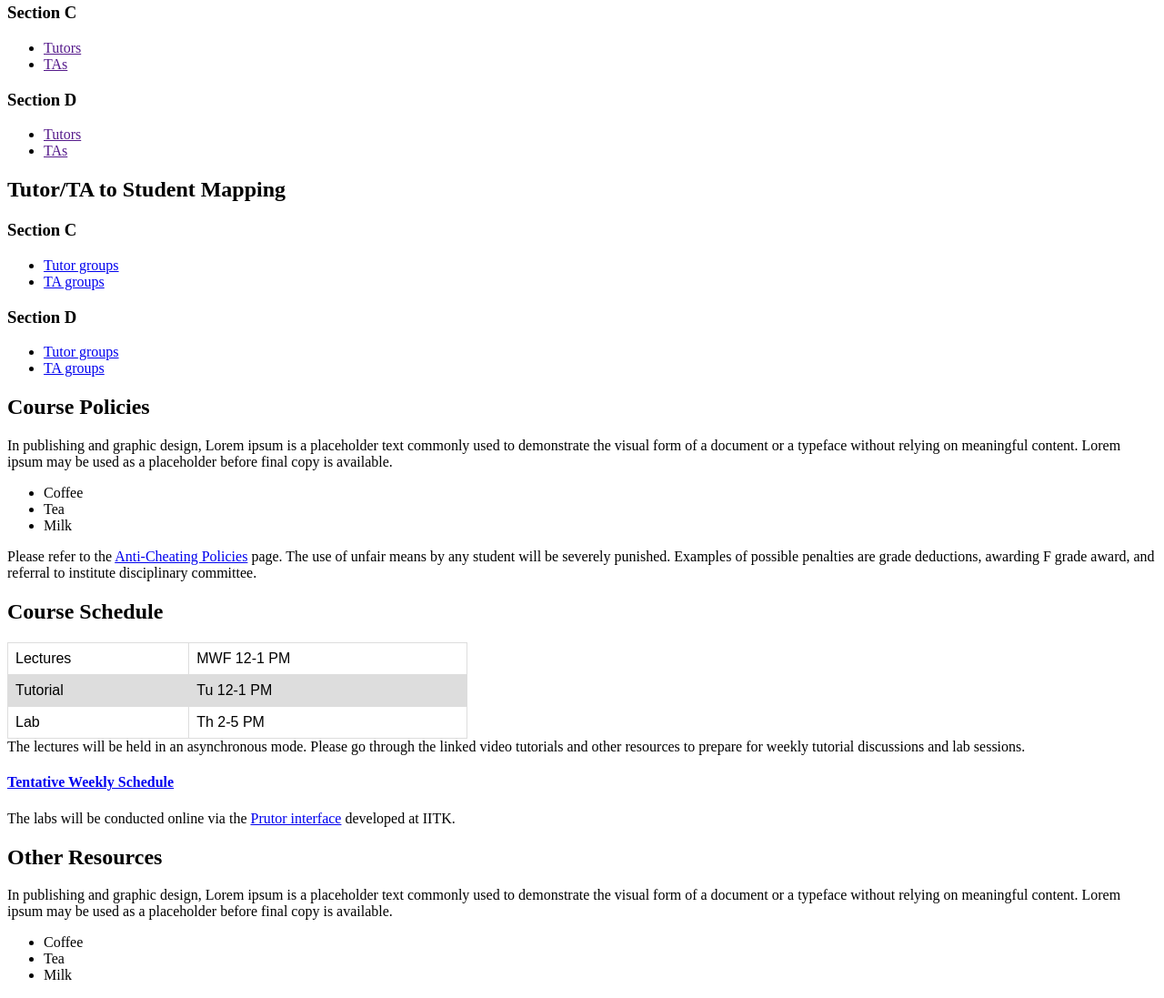
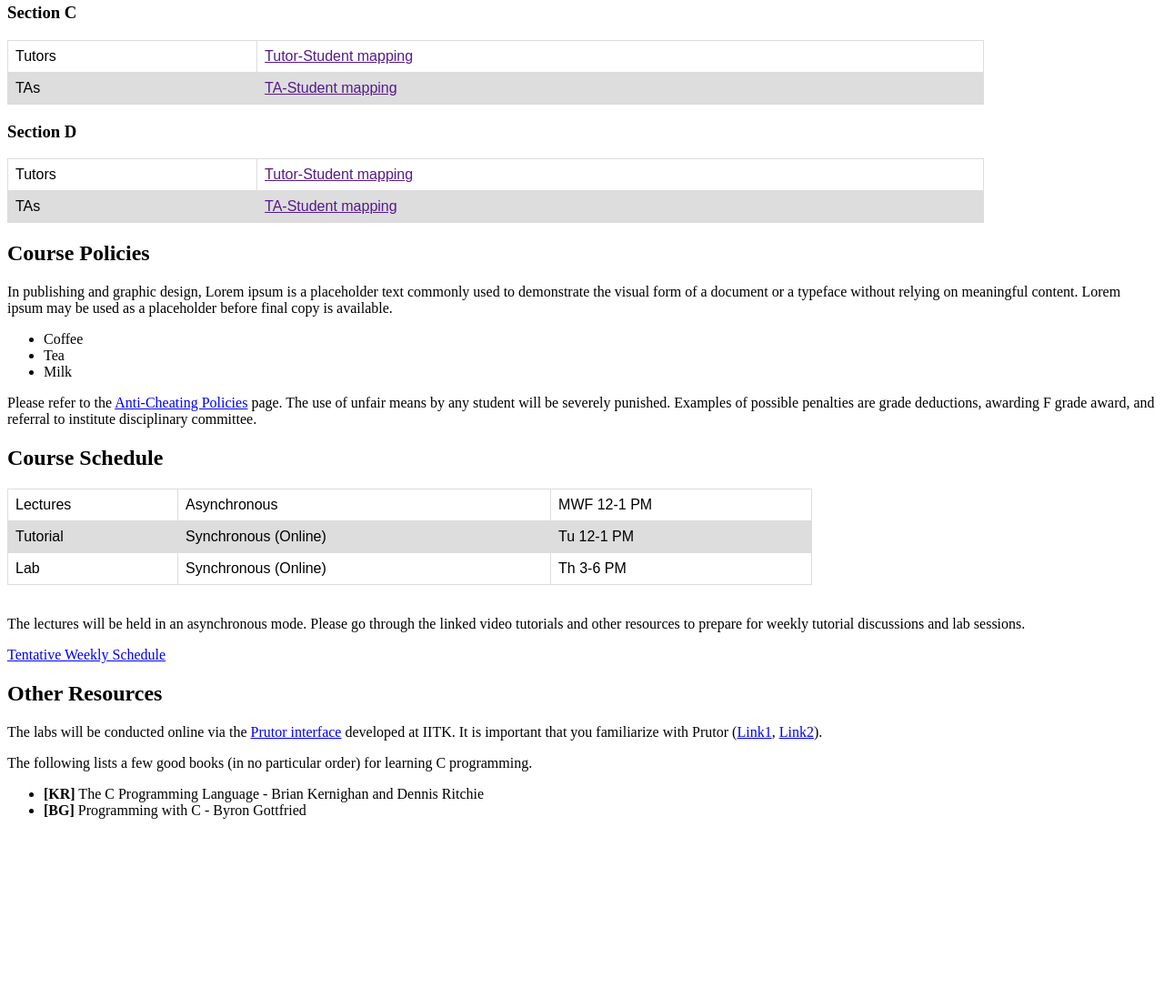
Before and after one commit to krushnapavan9/ESC101-2021-22-1, a plain HTML site: page index.html in a window 1280 px wide. Shown: the part 428-1525 px from the top of the page at 91% size. After the commit the page ends 1344 px from the top, so only its background shows below. Drawn offline with Linux system fonts and the light colour scheme.

Commit message:
More edits.

```diff
--- a/index.html
+++ b/index.html
@@ -56,33 +56,29 @@
 
     <h3>Section C</h3>
 
-    <ul>
-      <li><a href="">Tutors</a></li>
-      <li><a href="">TAs</a></li>
-    </ul>
+    <table style="width: 85%">
+      <tr>
+        <td>Tutors</td>
+        <td><a href="">Tutor-Student mapping</a></td>
+      </tr>
+      <tr>
+        <td>TAs</td>
+        <td><a href="">TA-Student mapping</a></td>
+      </tr>
+    </table>
 
     <h3>Section D</h3>
 
-    <ul>
-      <li><a href="">Tutors</a></li>
-      <li><a href="">TAs</a></li>
-    </ul>
-
-    <h2>Tutor/TA to Student Mapping</h2>
-
-    <h3>Section C</h3>
-
-    <ul>
-      <li><a href="https://www.w3schools.com">Tutor groups</a></li>
-      <li><a href="https://www.w3schools.com">TA groups</a></li>
-    </ul>
-
-    <h3>Section D</h3>
-
-    <ul>
-      <li><a href="https://www.w3schools.com">Tutor groups</a></li>
-      <li><a href="https://www.w3schools.com">TA groups</a></li>
-    </ul>
+    <table style="width: 85%">
+      <tr>
+        <td>Tutors</td>
+        <td><a href="">Tutor-Student mapping</a></td>
+      </tr>
+      <tr>
+        <td>TAs</td>
+        <td><a href="">TA-Student mapping</a></td>
+      </tr>
+    </table>
 
     <h2>Course Policies</h2>
 
@@ -108,46 +104,50 @@
 
     <h2>Course Schedule</h2>
 
-    <table style="width: 40%">
+    <table style="width: 70%">
       <tr>
         <td>Lectures</td>
+        <td>Asynchronous</td>
         <td>MWF 12-1 PM</td>
       </tr>
       <tr>
         <td>Tutorial</td>
+        <td>Synchronous (Online)</td>
         <td>Tu 12-1 PM</td>
       </tr>
       <tr>
         <td>Lab</td>
-        <td>Th 2-5 PM</td>
+        <td>Synchronous (Online)</td>
+        <td>Th 3-6 PM</td>
       </tr>
     </table>
 
-    The lectures will be held in an asynchronous mode. Please go through the linked video tutorials
-    and other resources to prepare for weekly tutorial discussions and lab sessions.
+    <br />
 
-    <h4>
+    <p>
+      The lectures will be held in an asynchronous mode. Please go through the linked video
+      tutorials and other resources to prepare for weekly tutorial discussions and lab sessions.
+    </p>
+
+    <h>
       <a
         href="https://docs.google.com/spreadsheets/d/1f5ATeE7E0oyNpIHYx8SzJ_TNxHj3t3J8nrRunrdGJv8/edit?usp=sharing"
         >Tentative Weekly Schedule</a
       >
-    </h4>
+    </h>
+
+    <h2>Other Resources</h2>
 
     The labs will be conducted online via the
     <a href="https://esc101.cse.iitk.ac.in/" target="_blank">Prutor interface</a> developed at IITK.
+    It is important that you familiarize with Prutor (<a href="prutor/prutor-intro1.pdf">Link1</a>,
+    <a href="prutor/prutor-intro2.pdf">Link2</a>).
 
-    <h2>Other Resources</h2>
-
-    <p>
-      In publishing and graphic design, Lorem ipsum is a placeholder text commonly used to
-      demonstrate the visual form of a document or a typeface without relying on meaningful content.
-      Lorem ipsum may be used as a placeholder before final copy is available.
-    </p>
+    <p>The following lists a few good books (in no particular order) for learning C programming.</p>
 
     <ul>
-      <li>Coffee</li>
-      <li>Tea</li>
-      <li>Milk</li>
+      <li><b>[KR]</b> The C Programming Language - Brian Kernighan and Dennis Ritchie</li>
+      <li><b>[BG]</b> Programming with C - Byron Gottfried</li>
     </ul>
   </body>
 </html>
```
Also changed, not shown: 1 other file.
